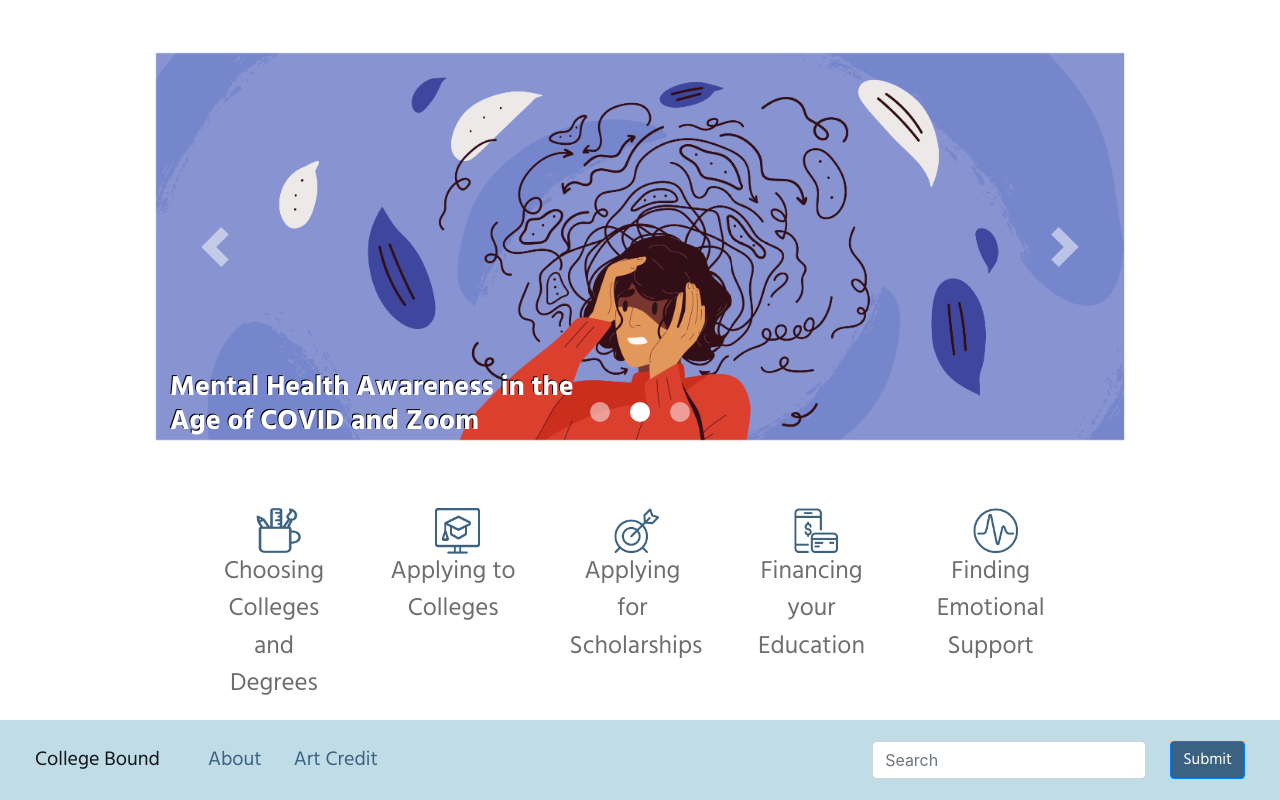
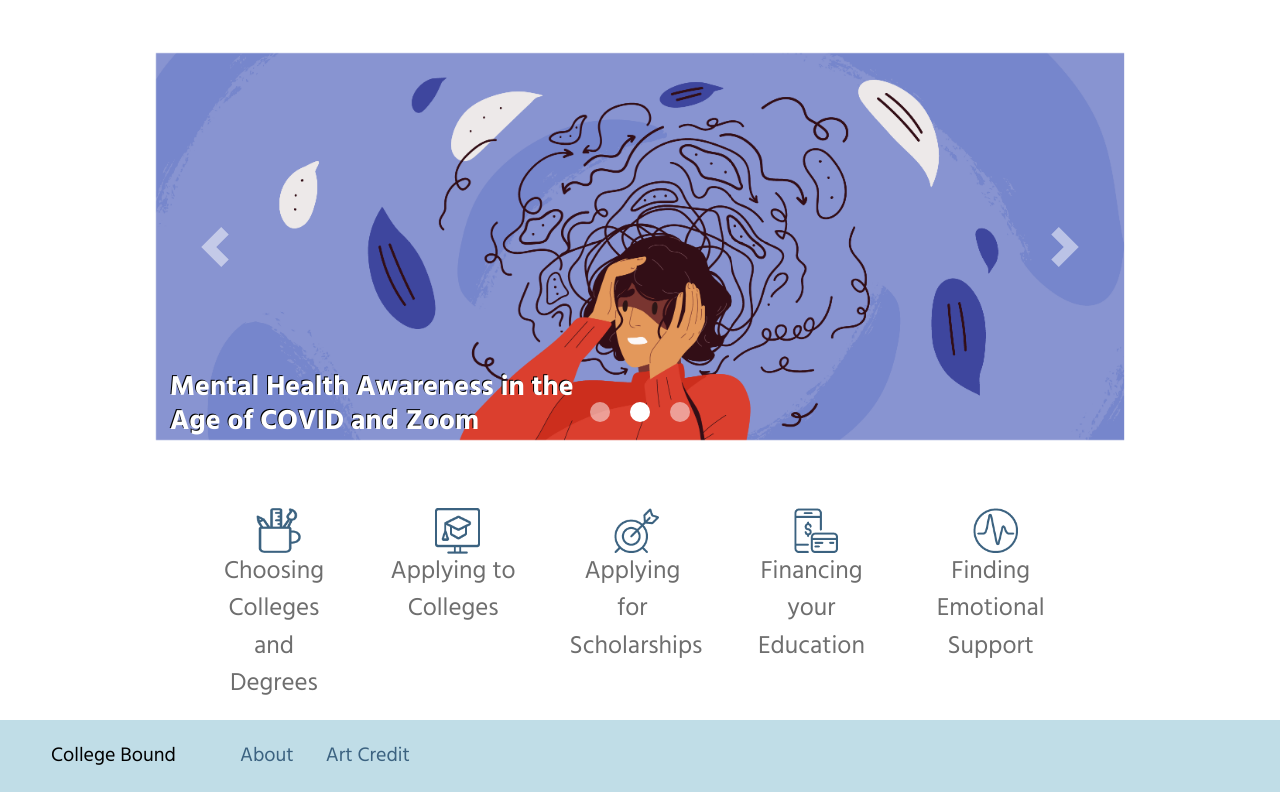
Before and after one commit to krezaey/college-bound-sourcecode, a React (Create React App) app: page / in a window 1280 px wide. Shown: the part 353-1153 px from the top of the page. Built offline with nearby package versions, Linux system fonts and the light colour scheme.

Commit message:
Removed search bar

```diff
--- a/src/Footer.js
+++ b/src/Footer.js
@@ -10,7 +10,7 @@ function Footer() {
     return (
         <div className="Footer">
             <Navbar expand="lg" sticky="bottom">
-                <Navbar.Brand href="#home">College Bound</Navbar.Brand>
+                <Navbar.Brand href="#home" id="title"><Link to="/" style={{color: 'black'}}>College Bound</Link></Navbar.Brand>
                 <Navbar.Toggle aria-controls="basic-navbar-nav" />
                 <Navbar.Collapse id="basic-navbar-nav">
                     <Nav className="mr-auto">
@@ -19,12 +19,12 @@ function Footer() {
                         <a href="https://www.shutterstock.com/g/GoodStudio">Art Credit</a>
                     </Nav>
                 </Navbar.Collapse>
-                <Form inline>
+                {/* <Form inline>
                     <FormControl type="text" placeholder="Search" className=" mr-sm-2" />
                     <Link to="/applying_to_colleges">
                         <Button style={{ background: "#3B6280" }} type="submit">Submit</Button>
                     </Link>
-                </Form>
+                </Form> */}
             </Navbar>
         </div>
     );
```
Also changed, not shown: src/App.css (+5 -3 lines).
